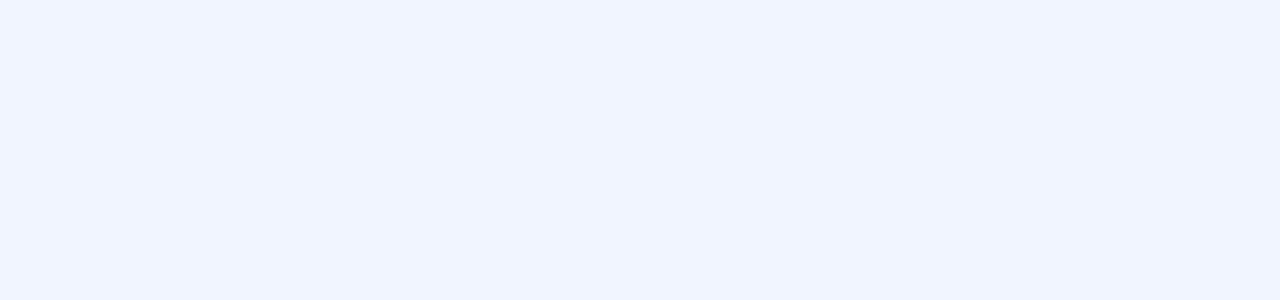
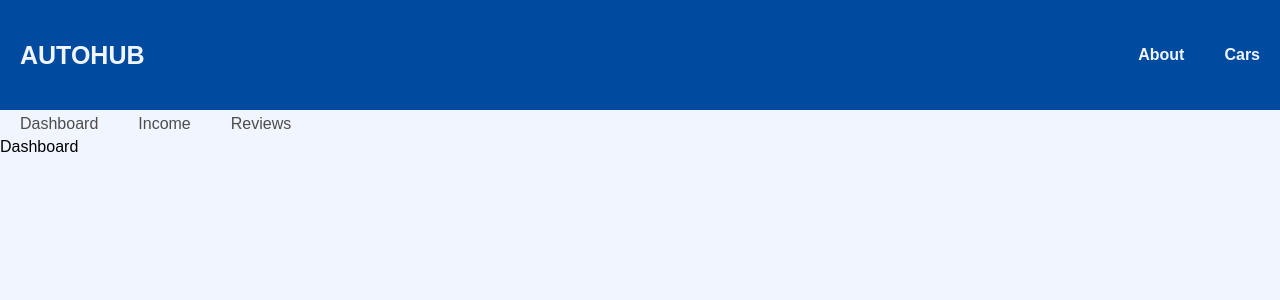
Before and after one commit to Walterhart/AutoHub, a React (Vite) app in the folder AutoHub/: page /host in a window 1280 px wide. Before the commit this address had no page. Shown: the top 300 px of the page. Built offline with nearby package versions, Linux system fonts and the light colour scheme; what miragejs would draw is missing.

Commit message:
Add Host pages and convert absolute path to relative paths

```diff
--- a/AutoHub/src/App.jsx
+++ b/AutoHub/src/App.jsx
@@ -1,28 +1,35 @@
-import { BrowserRouter, Routes, Route, Link } from "react-router-dom"
-import Home from './pages/Home'
-import About from './pages/About'
-import "./server"
-import Cars from "./pages/Cars"
-import Layout from "./components/Layout"
-import CarsDetail from "./components/CarsDetail"
-
+import { BrowserRouter, Routes, Route, Link } from "react-router-dom";
+import Home from "./pages/Home";
+import About from "./pages/About";
+import "./server";
+import Cars from "./pages/Cars";
+import Layout from "./components/Layout";
+import CarsDetail from "./components/CarDetail";
+import Dashboard from "./pages/Host/Dashboard";
+import Income from "./pages/Host/Income";
+import Reviews from "./pages/Host/Reviews";
+import HostLayout from "./components/HostLayout";
 
 function App() {
   return (
     <>
       <BrowserRouter>
         <Routes>
-      <Route  element = {<Layout/>}>
-      <Route path='/' element={<Home/>}/>
-      <Route path='/about' element={<About/>}/>
-      <Route path='/cars' element={<Cars/>}/>
-      <Route path='/cars/:id' element= {<CarsDetail/>}></Route>
+          <Route path="/" element={<Layout />}>
+            <Route  index element={<Home />}/>
+            <Route path="about" element={<About />}/>
+            <Route path="cars" element={<Cars />}/>
+            <Route path="cars/:id" element={<CarsDetail />}></Route>
+            <Route path="host" element={<HostLayout/>}>
+              <Route index element={<Dashboard />}/>
+              <Route path="income" element={<Income />}/>
+              <Route path="reviews" element={<Reviews />}/>
+            </Route>
           </Route>
         </Routes>
       </BrowserRouter>
-
     </>
-  )
+  );
 }
 
-export default App
+export default App;
--- /dev/null
+++ b/AutoHub/src/components/HostLayout.jsx
@@ -0,0 +1,17 @@
+import React from 'react'
+import { Link, Outlet } from 'react-router-dom'
+
+function HostLayout() {
+  return (
+    <div>
+        <nav className="host-nav">
+            <Link to ="/host">Dashboard</Link>
+            <Link to ="/host/income">Income</Link>
+            <Link to ="/host/reviews">Reviews</Link>
+        </nav>
+        <Outlet/>
+     </div>
+  )
+}
+
+export default HostLayout
--- a/AutoHub/src/index.css
+++ b/AutoHub/src/index.css
@@ -202,3 +202,21 @@
   color: white;
   font-size: 1.125rem;
 }
+
+/* Host*/
+.host-nav {
+  display: flex;
+}
+
+.host-nav a {
+  text-decoration: none;
+  color: #4D4D4D;
+  font-weight: 500;
+  padding: 0.3125em 1.25em;
+}
+
+.host-nav a:hover {
+  color: #161616;
+  text-decoration: underline;
+  font-weight: 600;
+}
--- /dev/null
+++ b/AutoHub/src/pages/Host/Dashboard.jsx
@@ -0,0 +1,10 @@
+import React from 'react'
+
+
+function Dashboard() {
+  return (
+    <>Dashboard</>
+  )
+}
+
+export default Dashboard
--- /dev/null
+++ b/AutoHub/src/pages/Host/Income.jsx
@@ -0,0 +1,9 @@
+import React from 'react'
+
+function Income() {
+  return (
+    <div>Income</div>
+  )
+}
+
+export default Income
--- /dev/null
+++ b/AutoHub/src/pages/Host/Reviews.jsx
@@ -0,0 +1,9 @@
+import React from 'react'
+
+function Reviews() {
+  return (
+    <div>Reviews</div>
+  )
+}
+
+export default Reviews
```
Also changed, not shown: AutoHub/src/components/CarDetail.jsx (renamed from AutoHub/src/components/CarsDetail.jsx). Lines whose indentation alone changed are shown as unchanged.
